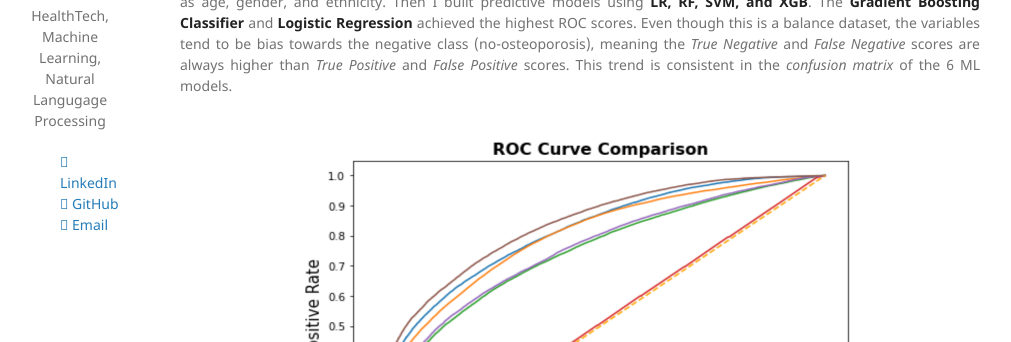
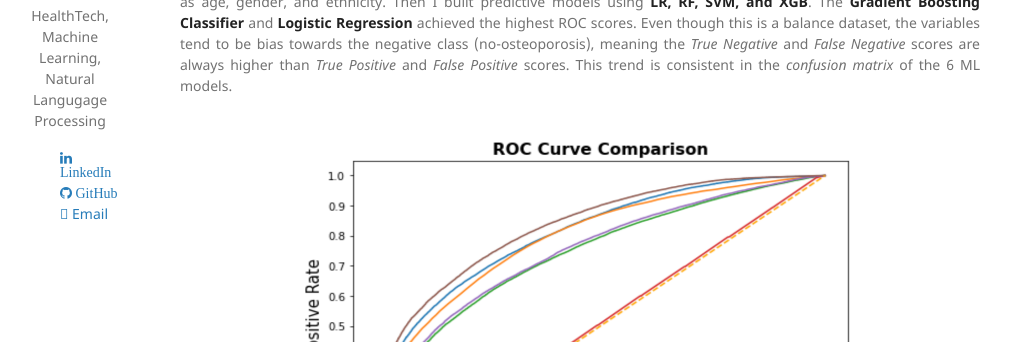
Before and after one commit to ThanhNguyen93/ThanhNguyen93.github.io, a Jekyll site: the page built from index.md, in a window 1280 px wide. Shown: the part 265-607 px from the top of the page, without its empty margins (140-1151 px from the left). Built offline with Jekyll 4.4.1, drawn with Linux system fonts in a browser that asks for light colours; our own code applies the rules of GitHub Pages for plain Markdown files.

Commit message:
Update _config.yml

```diff
--- a/_config.yml
+++ b/_config.yml
@@ -8,10 +8,8 @@
 
   <p align="center">
   <ul style="list-style-type:none;">
-  <li><a href="https://www.linkedin.com/in/thanhnguyen5493/" class="fab fa-fw fa-linkedin"> LinkedIn</a></li>
-
-  <li><a href="https://github.com/ThanhNguyen93" class="fab fa-fw fa-github"> GitHub</a></li>
-
+  <li><a href="https://www.linkedin.com/in/thanhnguyen5493/" class="fa fa-linkedin"> LinkedIn</a></li>
+  <li><a href="https://github.com/ThanhNguyen93" class="fa fa-github"> GitHub</a></li>
   <li><a href="mailto:tnguyen15@hawk.iit.edu" class="fas fa-fw fa-envelope-square"> Email</a></li>
   </ul>
   </p>
```
